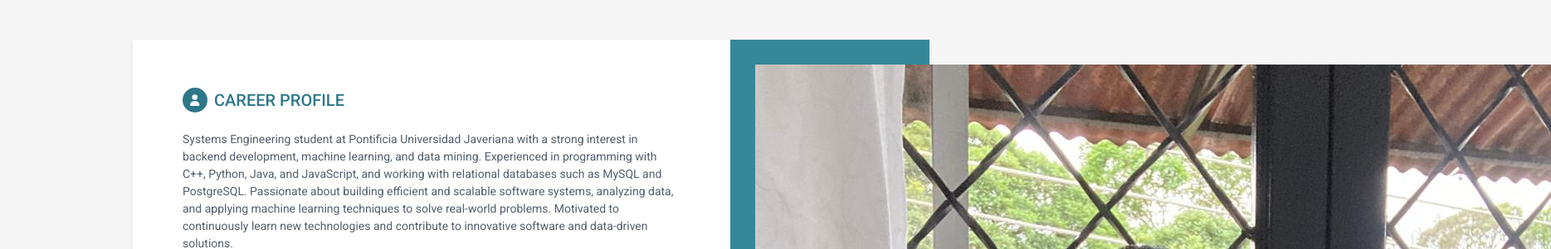
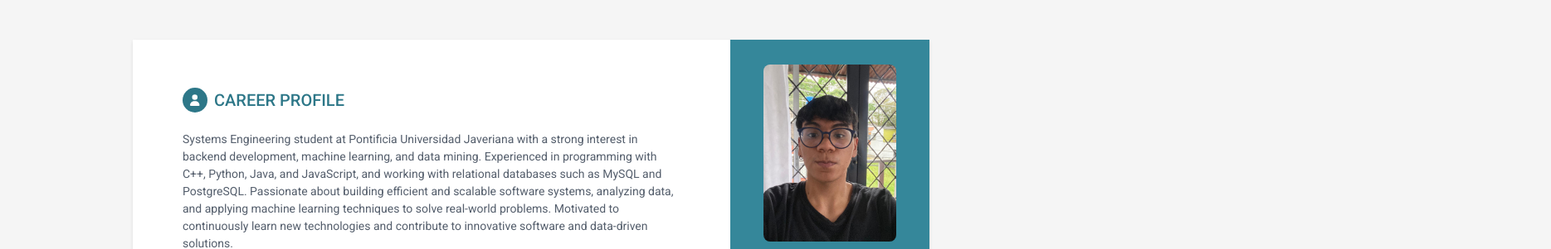
Before and after one commit to juniorx2480/llanos-cv, a plain HTML site: page index.html in a window 1280 px wide. Shown: the top 301 px of the page at 83% size, 1869 px wide, since content can reach past the window. Drawn offline with Linux system fonts and the light colour scheme.

Commit message:
ya no tengo ideas parra comits

```diff
--- a/index.html
+++ b/index.html
@@ -20,8 +20,19 @@
     <link id="theme-style" rel="stylesheet" href="assets/css/orbit-1.css">
     <style>
         @page {
-            size: A4 portrait;
+            size: letter;
             margin: 12mm;
+        }
+
+        /* Normalize profile image size on screen */
+        .profile {
+            max-width: 160px;
+            width: 100%;
+            height: auto;
+            display: block;
+            margin: 0 auto 15px;
+            border-radius: 8px;
+            object-fit: cover;
         }
 
         @media print {
```
